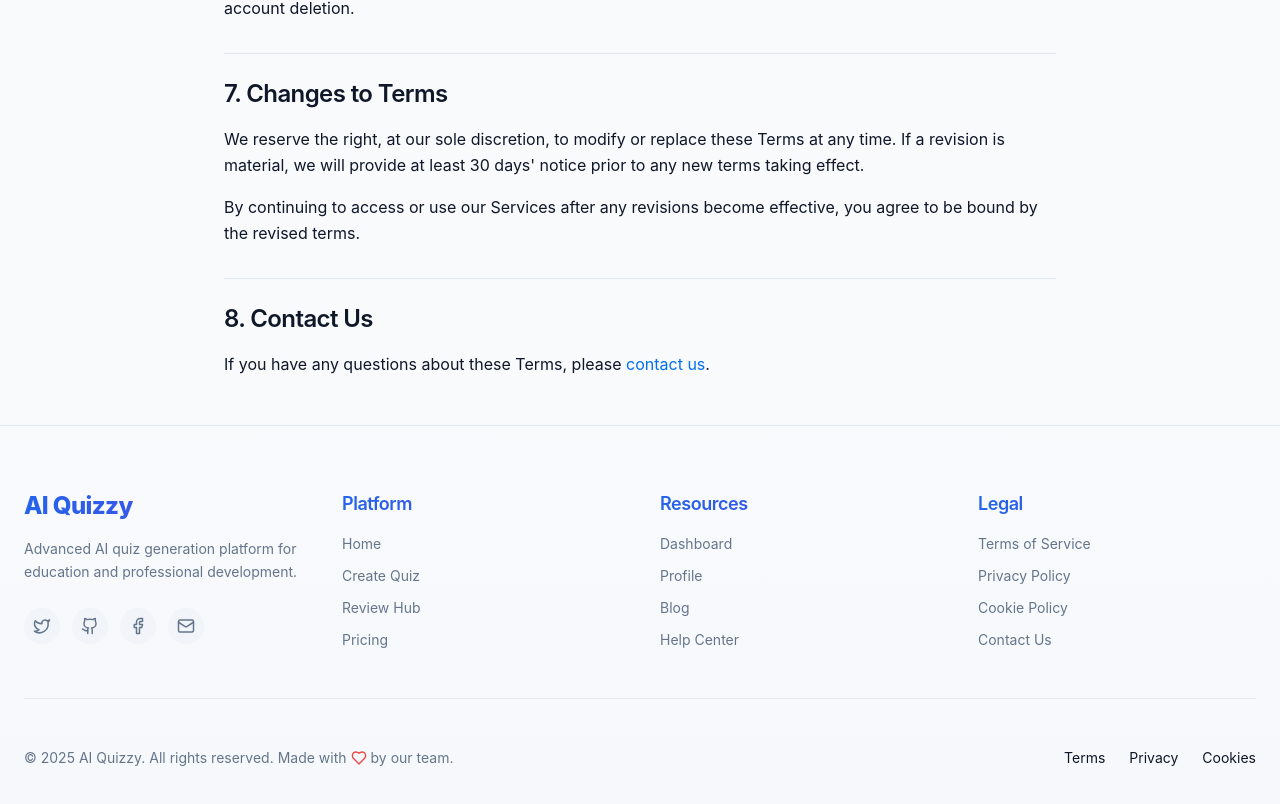
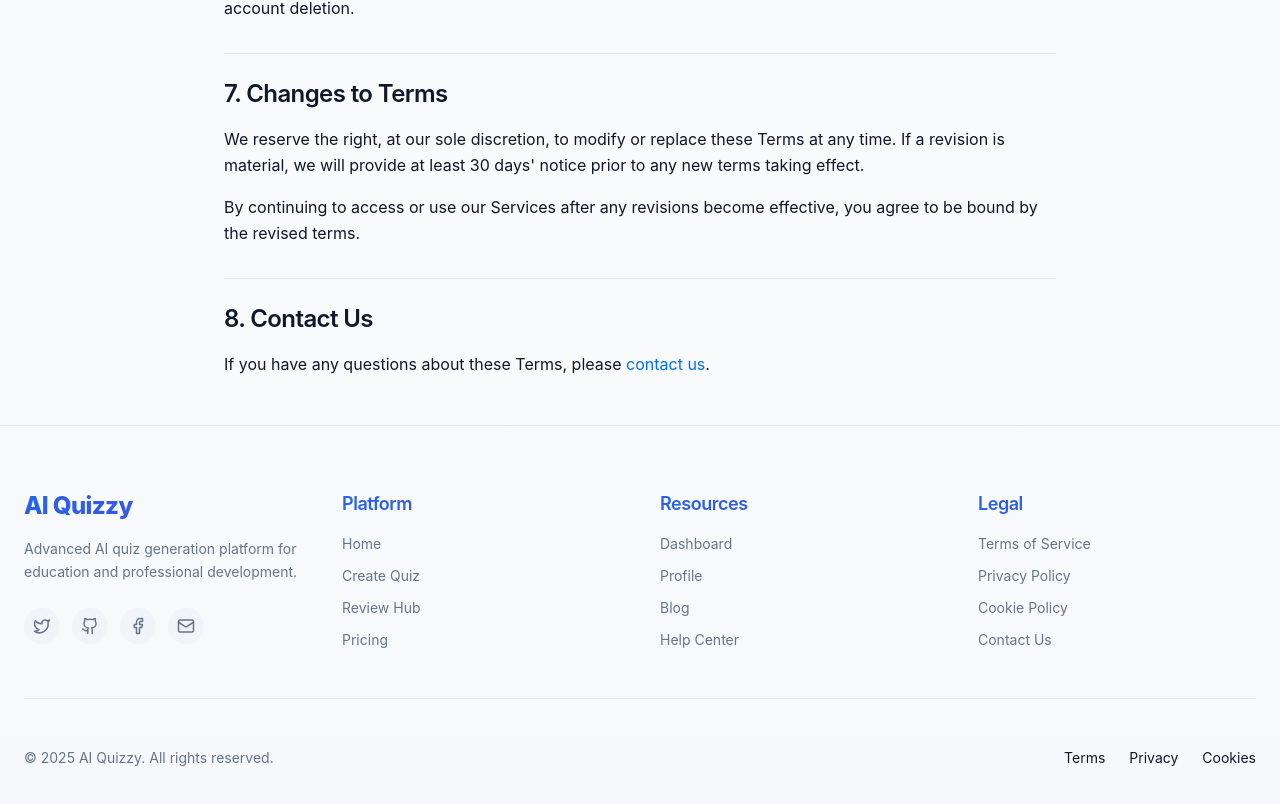
Before and after one commit to danielwang2025/aiquizzy, a React (Vite) app: page /terms in a window 1280 px wide. Shown: the part 1488-2292 px from the top of the page. Built offline with nearby package versions, Linux system fonts and the light colour scheme; no server answers.

Commit message:
Update Footer.tsx

```diff
--- a/src/components/Footer.tsx
+++ b/src/components/Footer.tsx
@@ -106,8 +106,7 @@ const Footer = () => {
 
         <div className="flex flex-col md:flex-row items-center justify-between">
           <p className="text-muted-foreground flex items-center">
-            © {currentYear} AI Quizzy. All rights reserved. Made with
-            <Heart className="h-4 w-4 mx-1 text-red-500" /> by our team.
+            © {currentYear} AI Quizzy. All rights reserved.
           </p>
           <div className="flex gap-6 mt-6 md:mt-0">
             <Link to="/terms" className="hover:text-primary transition-colors">
```
